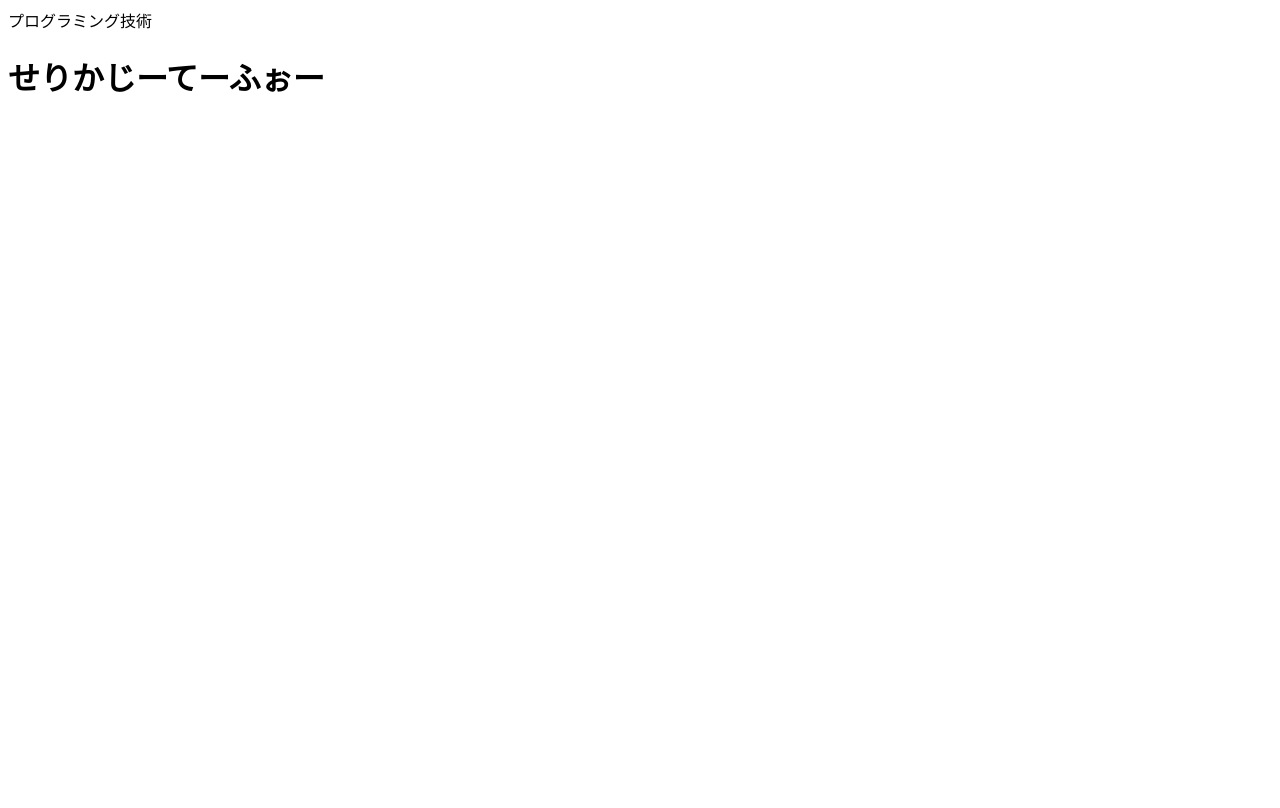
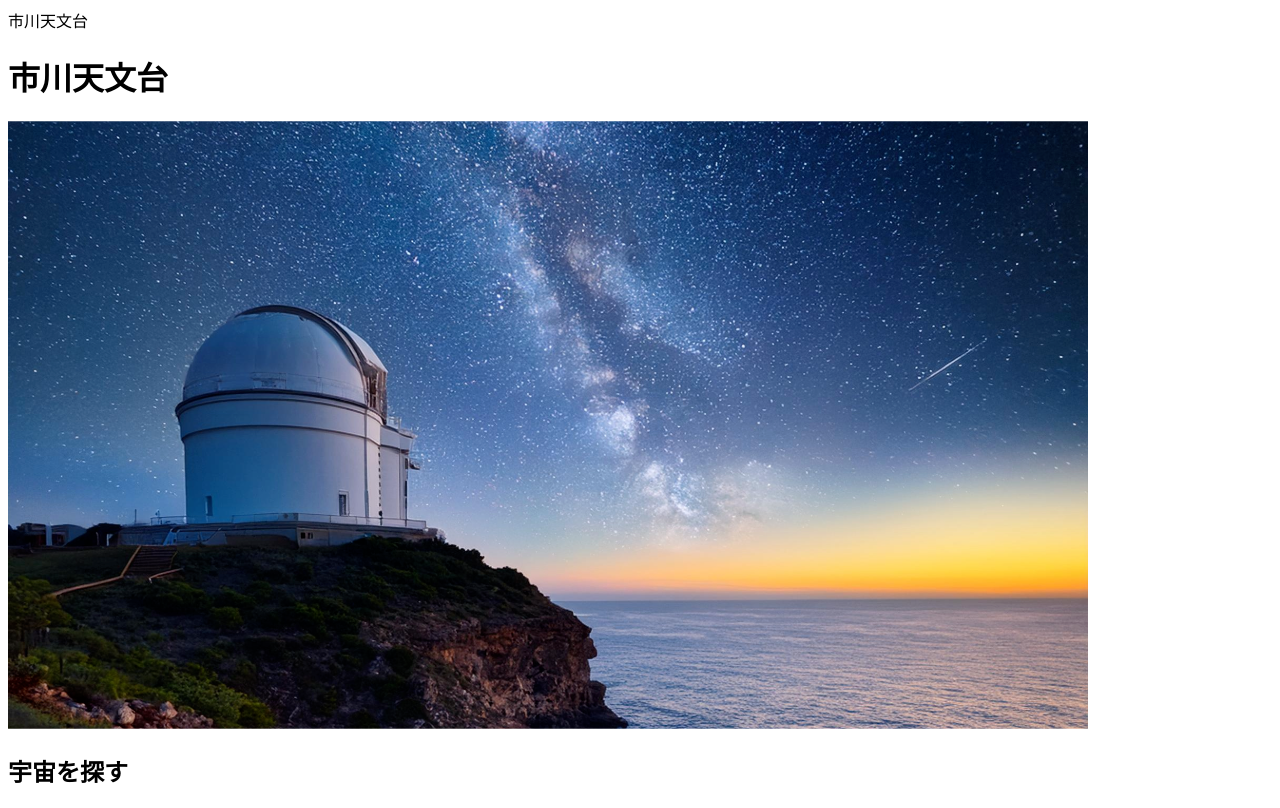
Before and after one commit to Ick2322031/Prg20241118, a plain HTML site: page index.html in a window 1280 px wide. Drawn offline with Linux system fonts and the light colour scheme.

Commit message:
アップデート1

```diff
--- a/index.html
+++ b/index.html
@@ -2,11 +2,13 @@
 <html lang="ja">
     <head>
         <meta charset="UTF-8">
-        </title>プログラミング技術</title>
+        </title>市川天文台</title>
     </head>
 
     <body>
-        <h1>せりかじーてーふぉー</h1>
+        <h1>市川天文台</h1>
+        <img src="IMG_5296.png" alt="市川天文台"/>
+        <h2>宇宙を探す</h2>
     </body>
 
 </html>
```
